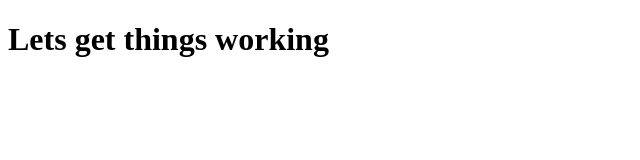
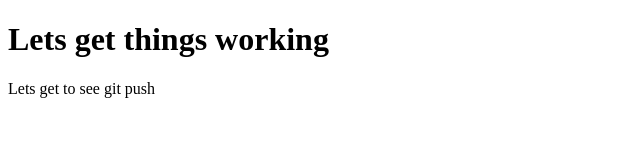
Before and after one commit to chukwunnonso/quick-explanation, a plain HTML site: page index.html in a window 1280 px wide. Shown: the whole page, without its empty margins (0-640 px from the left). Drawn offline with Linux system fonts and the light colour scheme.

Commit message:
New paragraph

```diff
--- a/index.html
+++ b/index.html
@@ -8,5 +8,7 @@
 </head>
 <body>
     <h1>Lets get things working</h1>
+
+    <p>Lets get to see git push</p>
 </body>
 </html>
```
